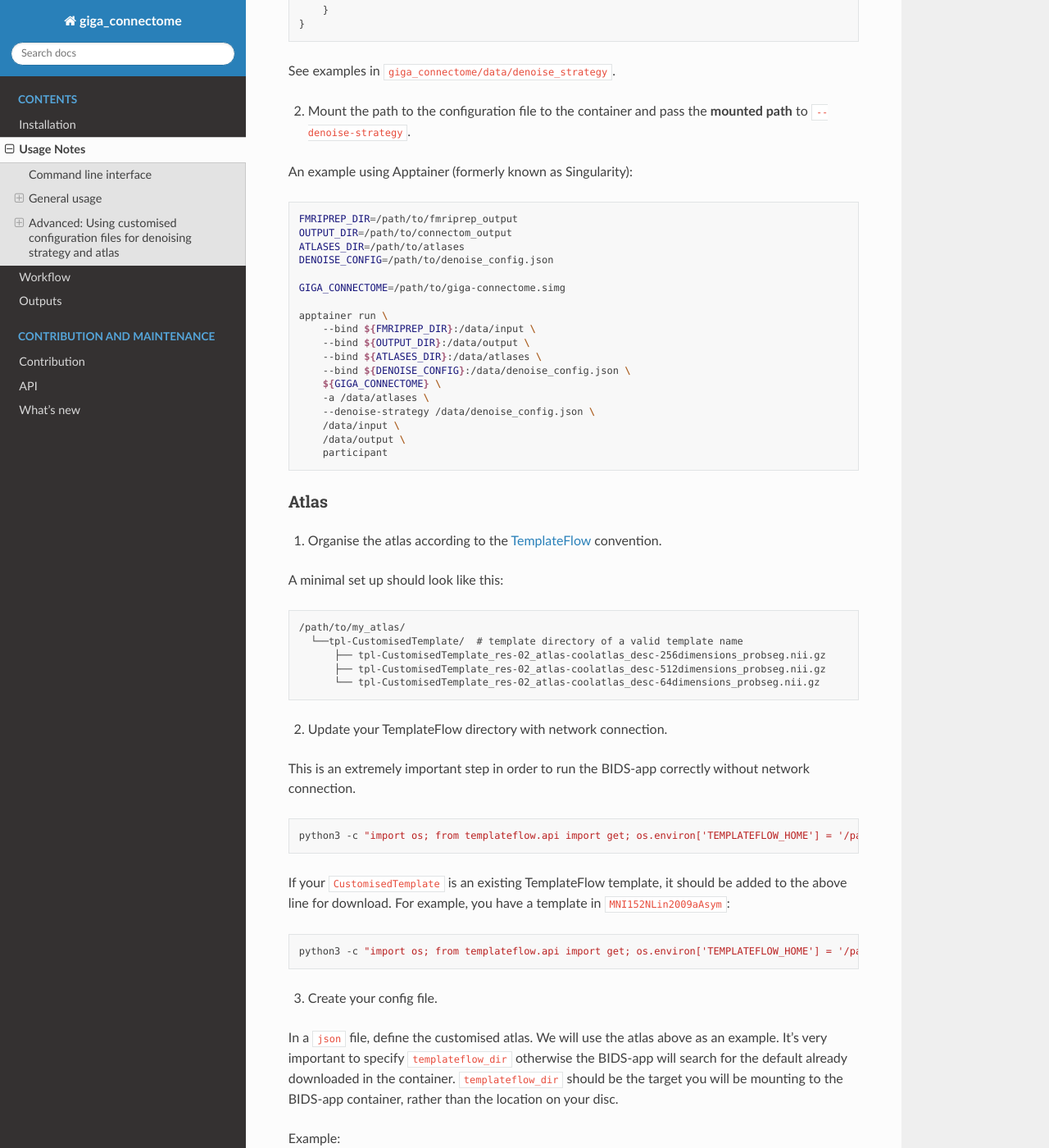
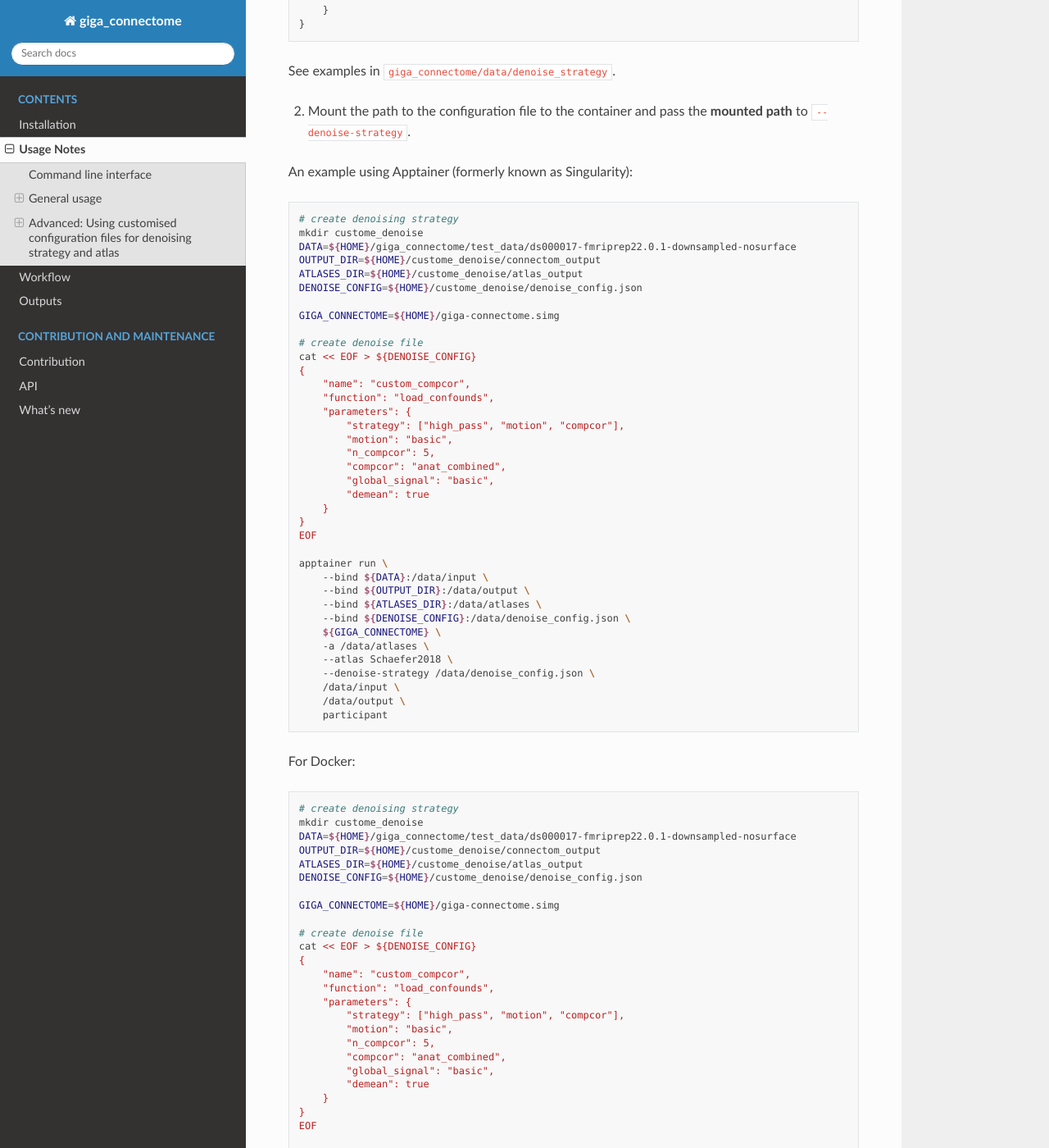
Before and after one commit to bids-apps/giga_connectome, a Sphinx documentation site: the page built from docs/source/usage.md, in a window 1280 px wide and 1400 px high, scrolled down 2531 px. Shown: the whole window at 82% size. Built offline with Sphinx 7.4.7 and the Read the Docs theme 3.1.0, drawn with Linux system fonts in a browser that asks for light colours; the version number could not be read and is left out; some of the changed text lies outside the part shown.

Commit message:
it works

````diff
--- a/docs/source/usage.md
+++ b/docs/source/usage.md
@@ -127,24 +127,85 @@ See examples in [`giga_connectome/data/denoise_strategy`](https://github.com/bid
 An example using Apptainer (formerly known as Singularity):
 
 ```bash
-FMRIPREP_DIR=/path/to/fmriprep_output
-OUTPUT_DIR=/path/to/connectom_output
-ATLASES_DIR=/path/to/atlases
-DENOISE_CONFIG=/path/to/denoise_config.json
+# create denoising strategy
+mkdir custome_denoise
+DATA=${HOME}/giga_connectome/test_data/ds000017-fmriprep22.0.1-downsampled-nosurface
+OUTPUT_DIR=${HOME}/custome_denoise/connectom_output
+ATLASES_DIR=${HOME}/custome_denoise/atlas_output
+DENOISE_CONFIG=${HOME}/custome_denoise/denoise_config.json
 
-GIGA_CONNECTOME=/path/to/giga-connectome.simg
+GIGA_CONNECTOME=${HOME}/giga-connectome.simg
+
+# create denoise file
+cat << EOF > ${DENOISE_CONFIG}
+{
+    "name": "custom_compcor",
+    "function": "load_confounds",
+    "parameters": {
+        "strategy": ["high_pass", "motion", "compcor"],
+        "motion": "basic",
+        "n_compcor": 5,
+        "compcor": "anat_combined",
+        "global_signal": "basic",
+        "demean": true
+    }
+}
+EOF
 
 apptainer run \
-    --bind ${FMRIPREP_DIR}:/data/input \
+    --bind ${DATA}:/data/input \
     --bind ${OUTPUT_DIR}:/data/output \
     --bind ${ATLASES_DIR}:/data/atlases \
     --bind ${DENOISE_CONFIG}:/data/denoise_config.json \
     ${GIGA_CONNECTOME} \
     -a /data/atlases \
+    --atlas Schaefer2018 \
     --denoise-strategy /data/denoise_config.json \
     /data/input \
     /data/output \
     participant
+```
+
+For Docker:
+
+```bash
+# create denoising strategy
+mkdir custome_denoise
+DATA=${HOME}/giga_connectome/test_data/ds000017-fmriprep22.0.1-downsampled-nosurface
+OUTPUT_DIR=${HOME}/custome_denoise/connectom_output
+ATLASES_DIR=${HOME}/custome_denoise/atlas_output
+DENOISE_CONFIG=${HOME}/custome_denoise/denoise_config.json
+
+GIGA_CONNECTOME=${HOME}/giga-connectome.simg
+
+# create denoise file
+cat << EOF > ${DENOISE_CONFIG}
+{
+    "name": "custom_compcor",
+    "function": "load_confounds",
+    "parameters": {
+        "strategy": ["high_pass", "motion", "compcor"],
+        "motion": "basic",
+        "n_compcor": 5,
+        "compcor": "anat_combined",
+        "global_signal": "basic",
+        "demean": true
+    }
+}
+EOF
+
+docker run --rm \
+    -v ${DATA}:/data/input \
+    -v ${OUTPUT_DIR}:/data/output \
+    -v ${ATLASES_DIR}:/data/atlases \
+    -v ${DENOISE_CONFIG}:/data/denoise_config.json \
+    bids/giga_connectome:unstable \
+    /data/input \
+    /data/output \
+    participant \
+    -a /data/atlases \
+    --atlas Schaefer2018 \
+    --denoise-strategy /data/denoise_config.json
 ```
 
 ### Atlas
````
Also changed, not shown: 1 other file.
